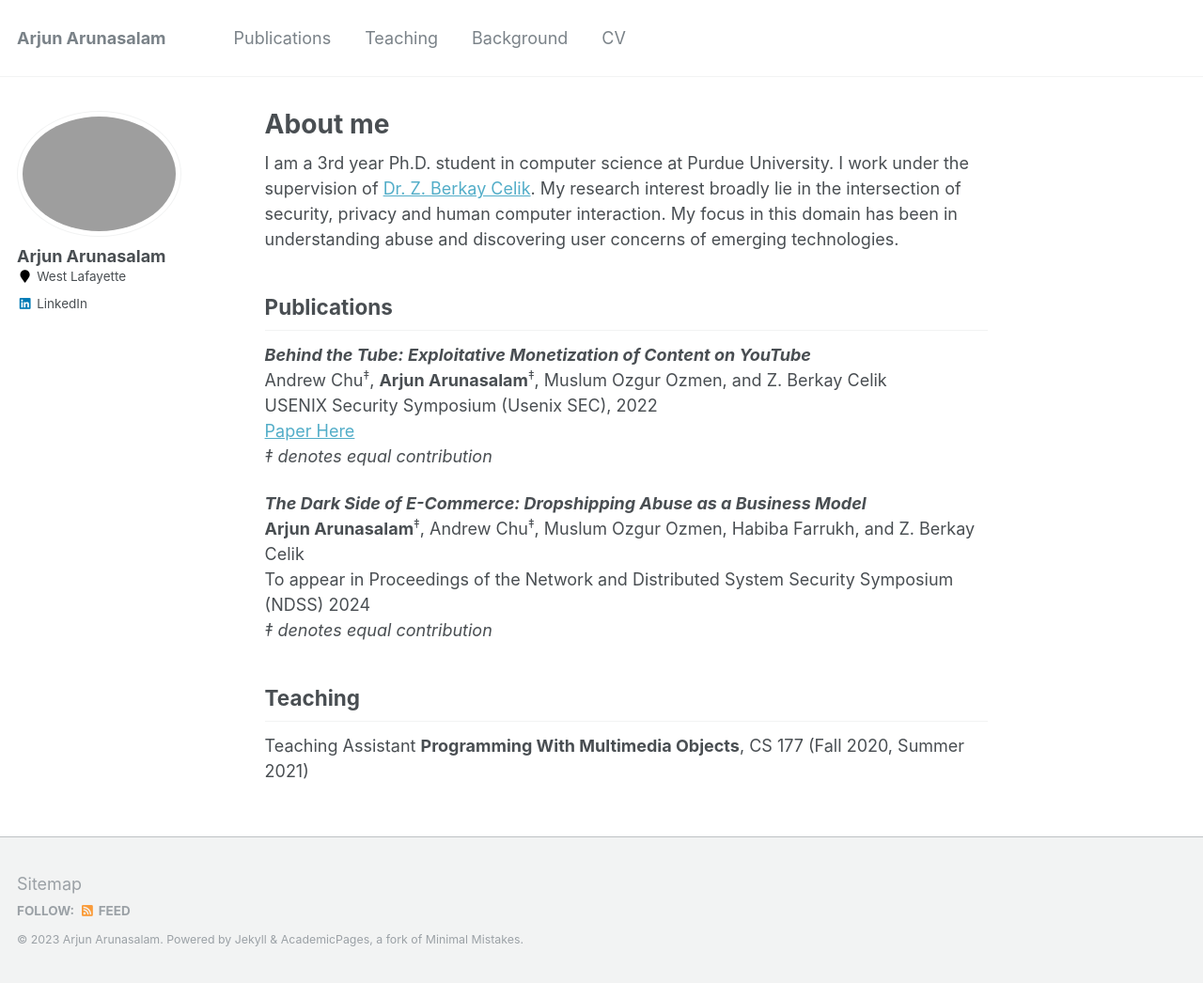
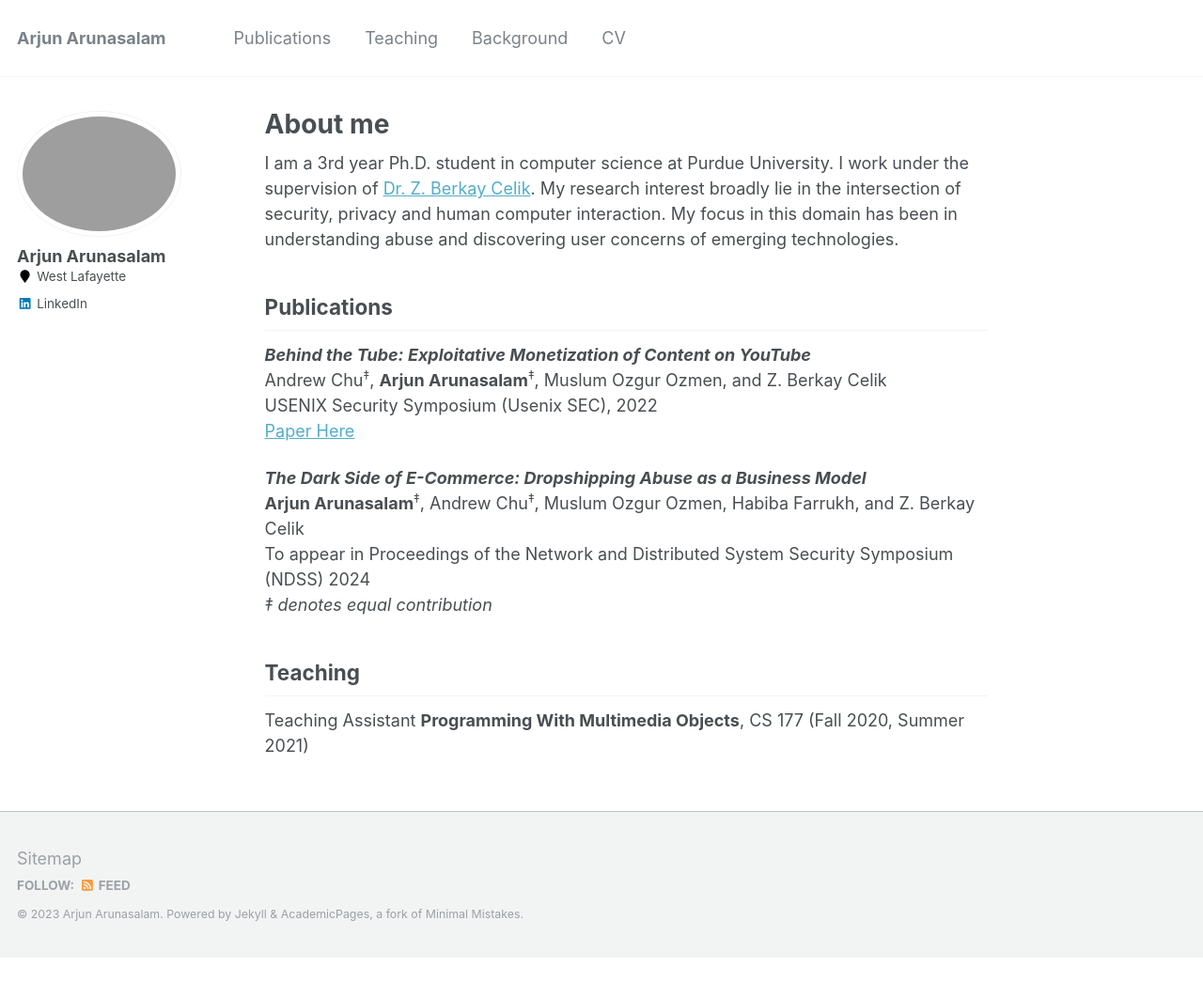
Before and after one commit to arjunarunasalam/arjunarunasalam.github.io, a Jekyll site: the page built from _pages/about.md, in a window 1280 px wide. Shown: the whole page at 94% size. Built offline with Jekyll 4.4.1, drawn with Linux system fonts in a browser that asks for light colours; after the commit the page ends 1019 px from its top, so only the background shows below that.

Commit message:
single denotes equal contribution

```diff
--- a/_pages/about.md
+++ b/_pages/about.md
@@ -18,7 +18,7 @@ Publications
 Andrew Chu<sup>‡</sup>,  **Arjun Arunasalam**<sup>‡</sup>, Muslum Ozgur Ozmen, and Z. Berkay Celik<br>
 USENIX Security Symposium (Usenix SEC), 2022 <br>
 [Paper Here](https://www.usenix.org/conference/usenixsecurity22/presentation/chu)<br>
-*‡ denotes equal contribution*
+
 
 ***The Dark Side of E-Commerce: Dropshipping Abuse as a Business Model*** <br>
 **Arjun Arunasalam**<sup>‡</sup>, Andrew Chu<sup>‡</sup>, Muslum Ozgur Ozmen, Habiba Farrukh, and Z. Berkay Celik<br>
```
